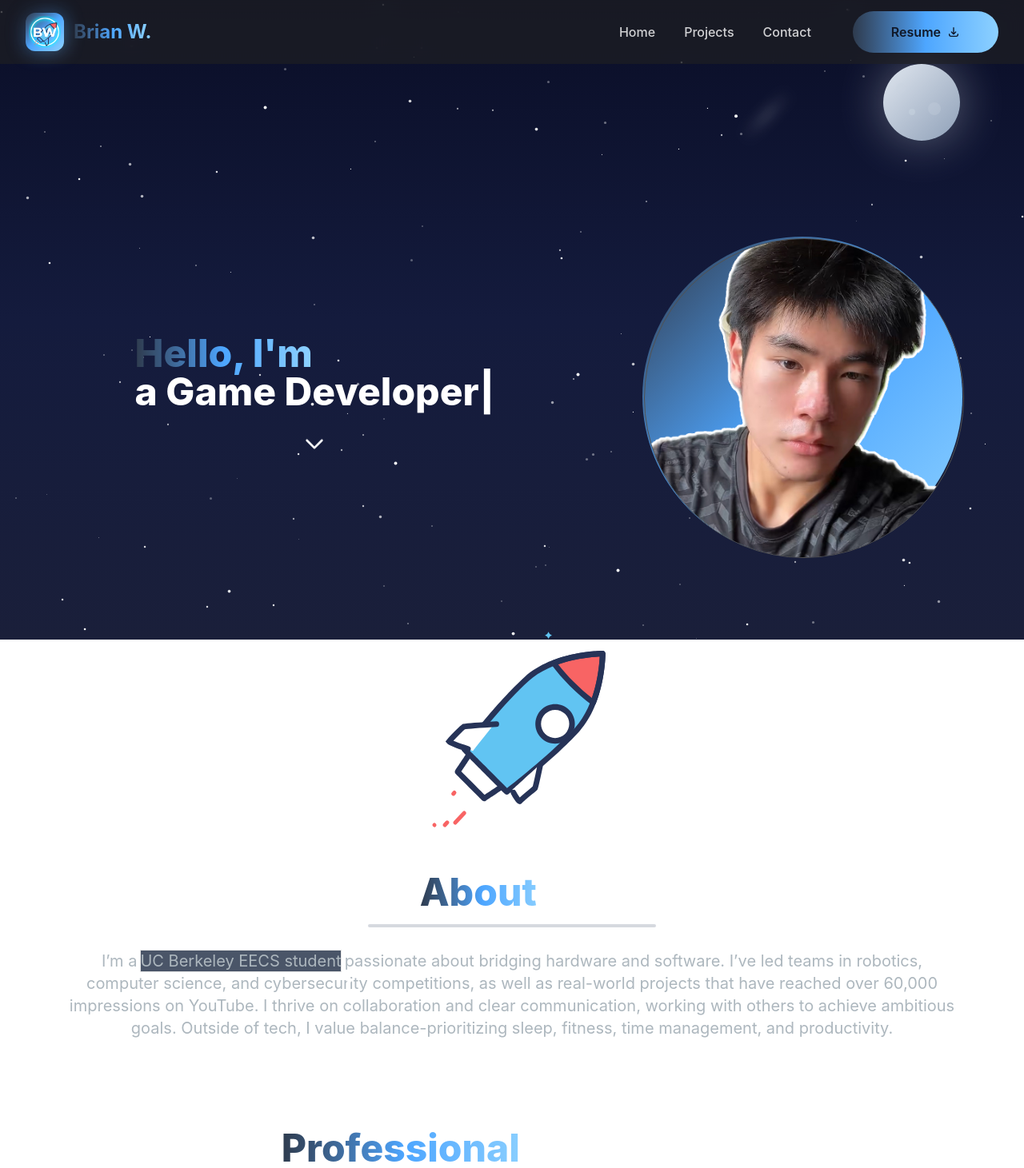
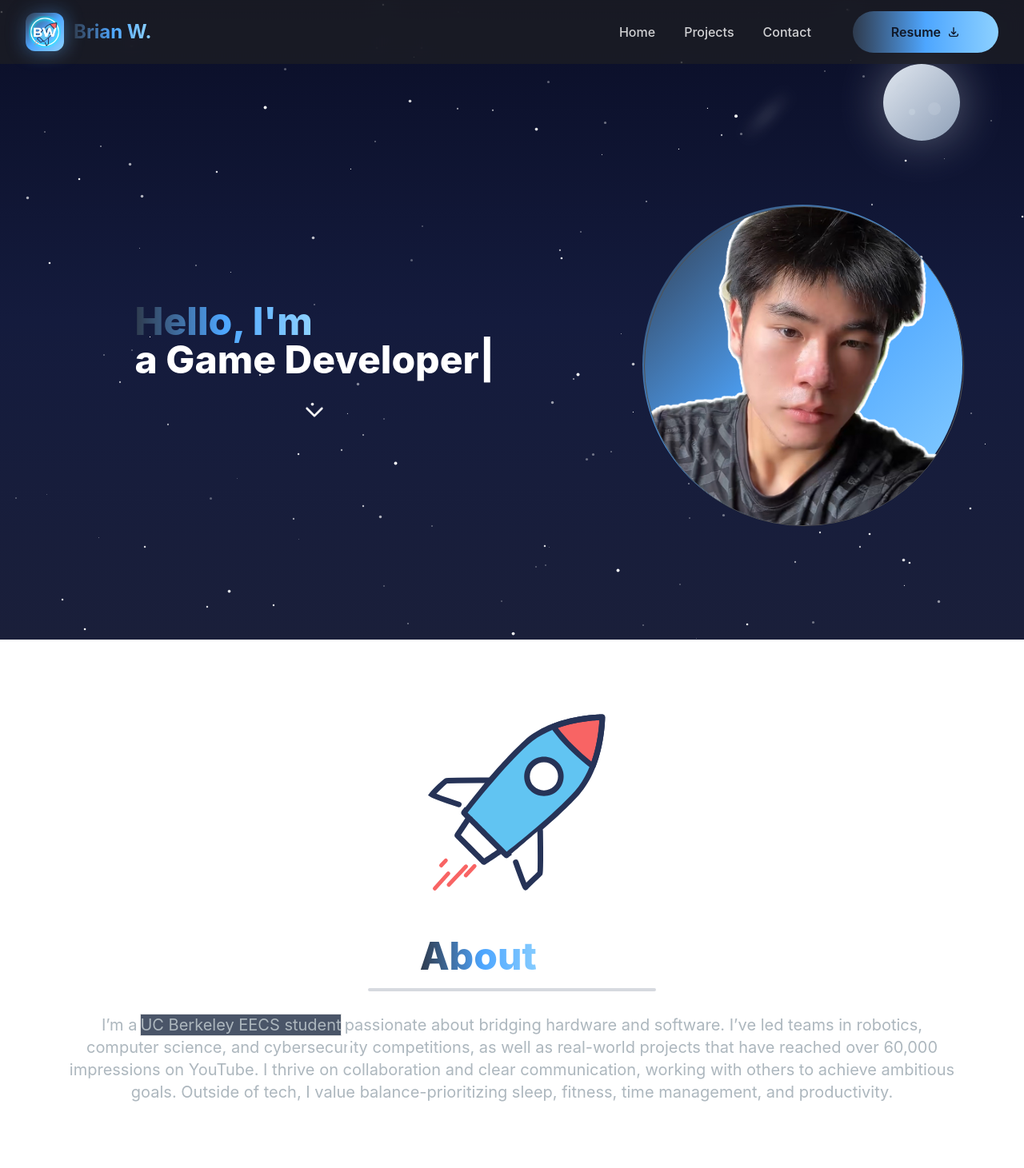
Before and after one commit to brianBoolean88/personal-portfolio-website, a Next.js app: page / in a window 1280 px wide. Shown: the top 1461 px of the page at 80% size. Built offline with nearby package versions, Linux system fonts and the light colour scheme.

Commit message:
fix: make rocket not show on landing page

```diff
--- a/app/components/HeroSection.jsx
+++ b/app/components/HeroSection.jsx
@@ -106,7 +106,7 @@ const HeroSection = () => {
   return (
     <div className='select-none'>
       <section id="hero">
-        <div className='mt-40 lg:mt-50 lg:mb-0 grid grid-cols-1 lg:grid-cols-12 z-in'>
+        <div className='mt-30 mb-30 lg:mt-40 lg:mb-30 grid grid-cols-1 lg:grid-cols-12 z-in'>
           {/* Left side */}
           <div className='mt-30 mb-10 sm:mb-25 col-span-7 place-self-center text-left '>
             <h1 className="select-none text-white mb-4 text-4xl lg:text-5xl font-extrabold">
@@ -202,7 +202,7 @@ const HeroSection = () => {
           </div>
         </div>
 
-        <div ref={lottieRef} style={{ width: 300, height: 300, margin: "0 auto" }} />
+        <div ref={lottieRef} style={{ width: 300, height: 300, margin: "0 auto" }} className="mt-5" />
 
       </section>
 
```
